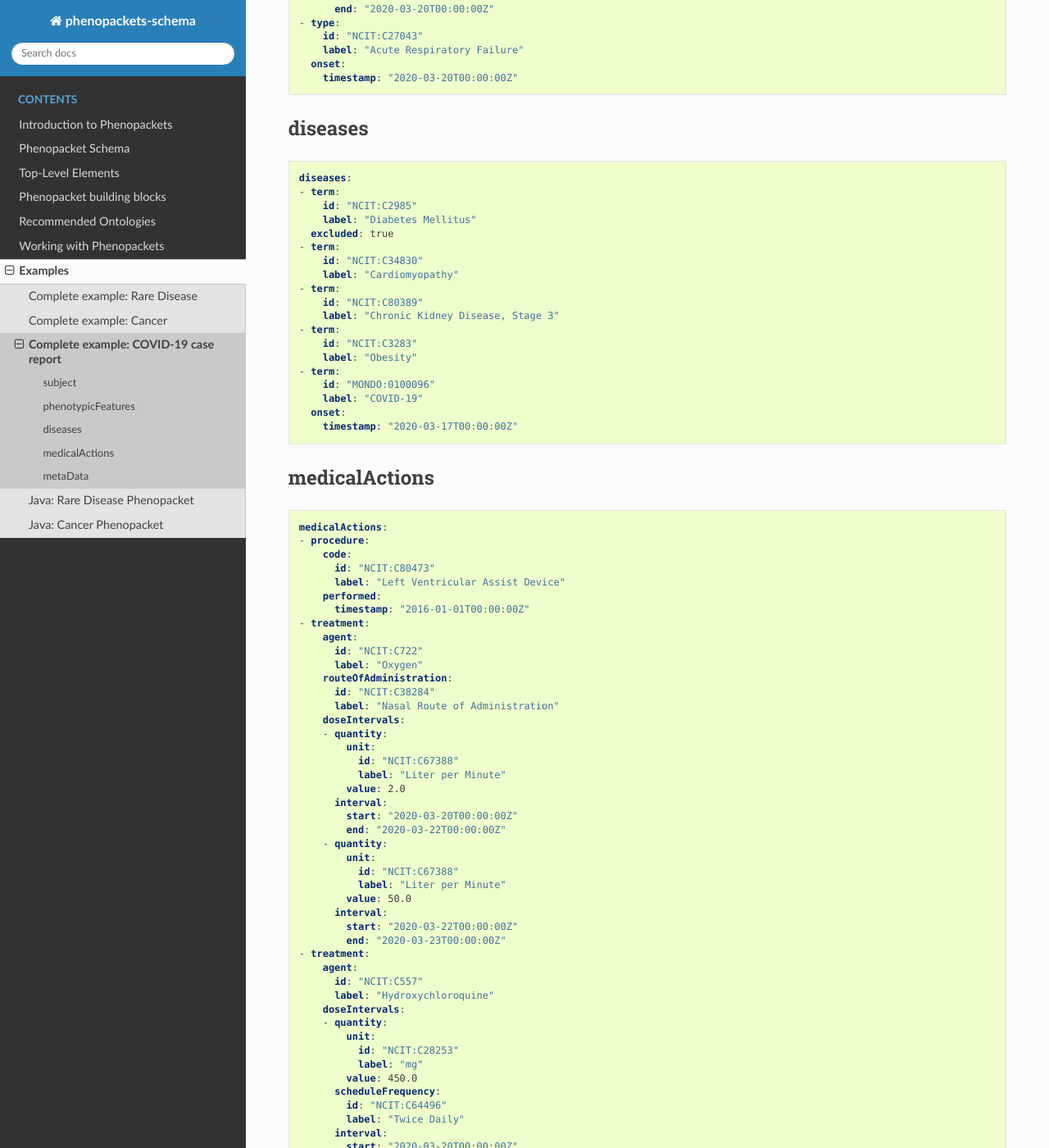
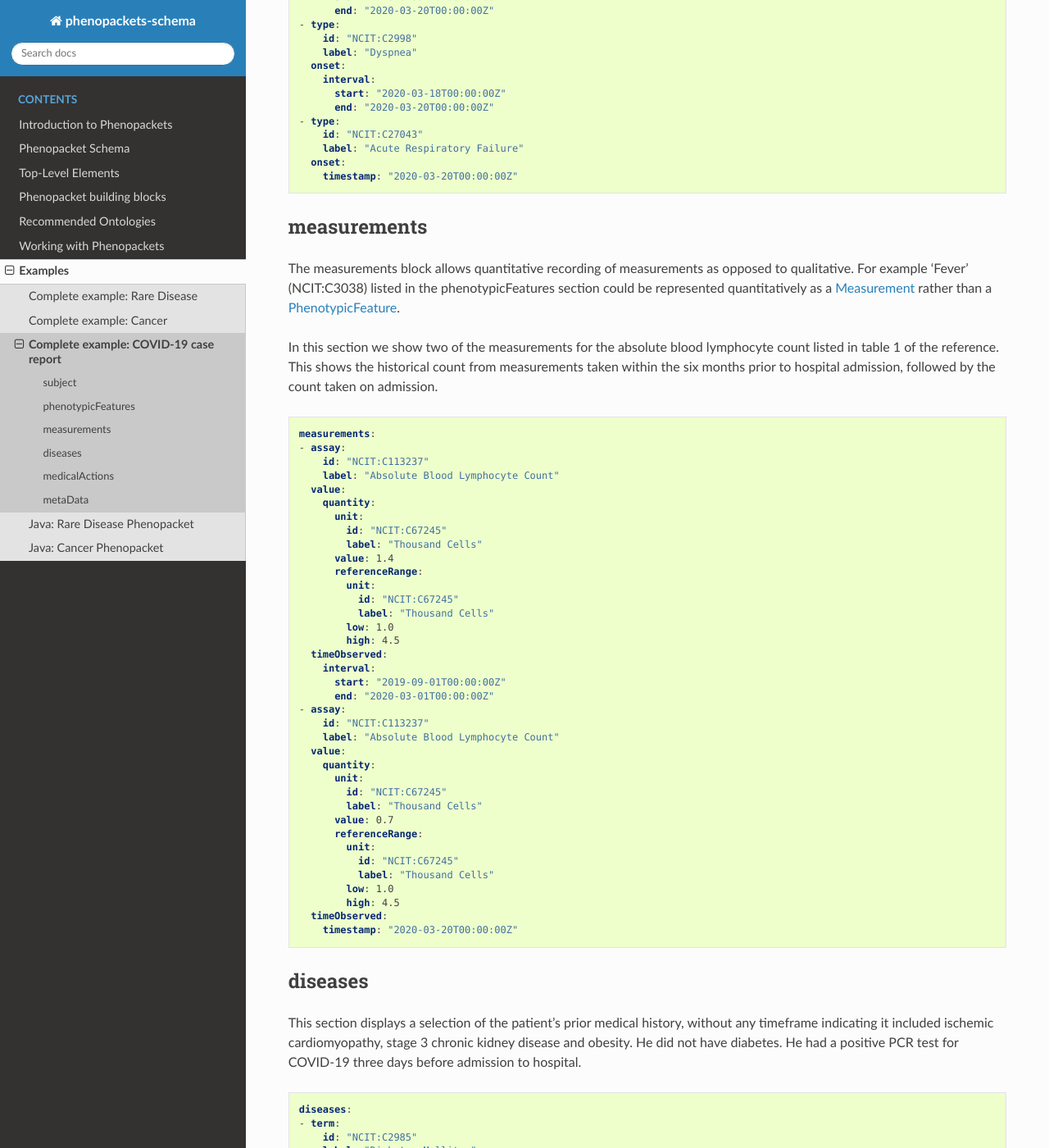
Before and after one commit to phenopackets/phenopacket-schema, a Sphinx documentation site: the page built from docs/covid19-example.rst, in a window 1280 px wide and 1400 px high, scrolled down 1448 px. Shown: the whole window at 82% size. Built offline with Sphinx 7.4.7 and the Read the Docs theme 2.0.0, drawn with Linux system fonts in a browser that asks for light colours; pages that are not in the unit, such as notebooks, are missing from menus; some of the changed text lies outside the part shown.

Commit message:
#296 update covid19-example.rst

```diff
--- a/docs/covid19-example.rst
+++ b/docs/covid19-example.rst
@@ -39,6 +39,10 @@ to Saturday March 28, 2020 00:00:00 (AM).
 phenotypicFeatures
 ~~~~~~~~~~~~~~~~~~
 
+The phenotypic features here describe the more qualitative phenotypic features the patient exhibited. He is described as
+having an A+ blood group and suffering from a fever, flank pain, hematuria and later on myalgia, diarrhea and dyspnea
+which develops into acute respiratory failure three days after the initial onset of symptoms at which point he is admitted
+into hospital.
 
 .. code-block:: yaml
 
@@ -91,9 +95,63 @@ phenotypicFeatures
       onset:
         timestamp: "2020-03-20T00:00:00Z"
 
+measurements
+~~~~~~~~~~~~
+
+The measurements block allows quantitative recording of measurements as opposed to qualitative. For example 'Fever' (NCIT:C3038)
+listed in the phenotypicFeatures section could be represented quantitatively as a :ref:`rstmeasurement` rather than a :ref:`rstphenotypicfeature`.
+
+In this section we show two of the measurements for the absolute blood lymphocyte count listed in table 1 of the reference.
+This shows the historical count from measurements taken within the six months prior to hospital admission, followed by the
+count taken on admission.
+
+.. code-block:: yaml
+
+    measurements:
+    - assay:
+        id: "NCIT:C113237"
+        label: "Absolute Blood Lymphocyte Count"
+      value:
+        quantity:
+          unit:
+            id: "NCIT:C67245"
+            label: "Thousand Cells"
+          value: 1.4
+          referenceRange:
+            unit:
+              id: "NCIT:C67245"
+              label: "Thousand Cells"
+            low: 1.0
+            high: 4.5
+      timeObserved:
+        interval:
+          start: "2019-09-01T00:00:00Z"
+          end: "2020-03-01T00:00:00Z"
+    - assay:
+        id: "NCIT:C113237"
+        label: "Absolute Blood Lymphocyte Count"
+      value:
+        quantity:
+          unit:
+            id: "NCIT:C67245"
+            label: "Thousand Cells"
+          value: 0.7
+          referenceRange:
+            unit:
+              id: "NCIT:C67245"
+              label: "Thousand Cells"
+            low: 1.0
+            high: 4.5
+      timeObserved:
+        timestamp: "2020-03-20T00:00:00Z"
+
 
 diseases
 ~~~~~~~~
+
+This section displays a selection of the patient's prior medical history, without any timeframe indicating it included
+ischemic cardiomyopathy, stage 3 chronic kidney disease and obesity. He did not have diabetes. He had a positive PCR test
+for COVID-19 three days before admission to hospital.
 
 .. code-block:: yaml
 
@@ -121,6 +179,12 @@ diseases
 medicalActions
 ~~~~~~~~~~~~~~
 
+As post of his medical history it was noted he had previously had a left ventricular assist device implanted at some point
+in 2016. Given this as not precisely specified a timestamp for Jan 1st 2016 is stated. Once admitted to hospital for
+acute respiratory failure as a result of the COVID-19 infection the patient was administered nasal oxygen at 2L/min for
+two days before requiring the dosage to be increased to 50L/min on day 2. Days 2 - 8, the patient required intubation
+and oxygen was delivered via a positive end expiratory pressure valve device. He was treated with hydroxychloroquine
+for the first 2 days before being administered Tocilizumab.
 
 .. code-block:: yaml
 
@@ -217,6 +281,9 @@ medicalActions
 metaData
 ~~~~~~~~
 
+The :ref:`rstmetadata` is required to provide details about all of the ontologies and external references used
+in the Phenopacket.
+
 .. code-block:: yaml
 
     metaData:
@@ -230,4 +297,17 @@ metaData
         name: "Mondo Disease Ontology"
         url: "http://purl.obolibrary.org/obo/mondo.obo"
         namespacePrefix: "MONDO"
+      - id: "doi"
+        name: "Digital Object Identifier"
+        url: "http://dx.doi.org"
+        namespacePrefix: "DOI"
+      - id: "pubmed"
+        name: "PubMed"
+        url: "https://pubmed.ncbi.nlm.nih.gov/"
+        namespacePrefix: "PUBMED"
       phenopacketSchemaVersion: "v2.0"
+      externalReferences:
+      - id: "DOI:10.1016/j.jaccas.2020.04.001"
+        reference: "PMID:32292915"
+        description: "The Imperfect Cytokine Storm: Severe COVID-19 With ARDS in a Patient\
+          \ on Durable LVAD Support"
```
Also changed, not shown: 1 other file.
